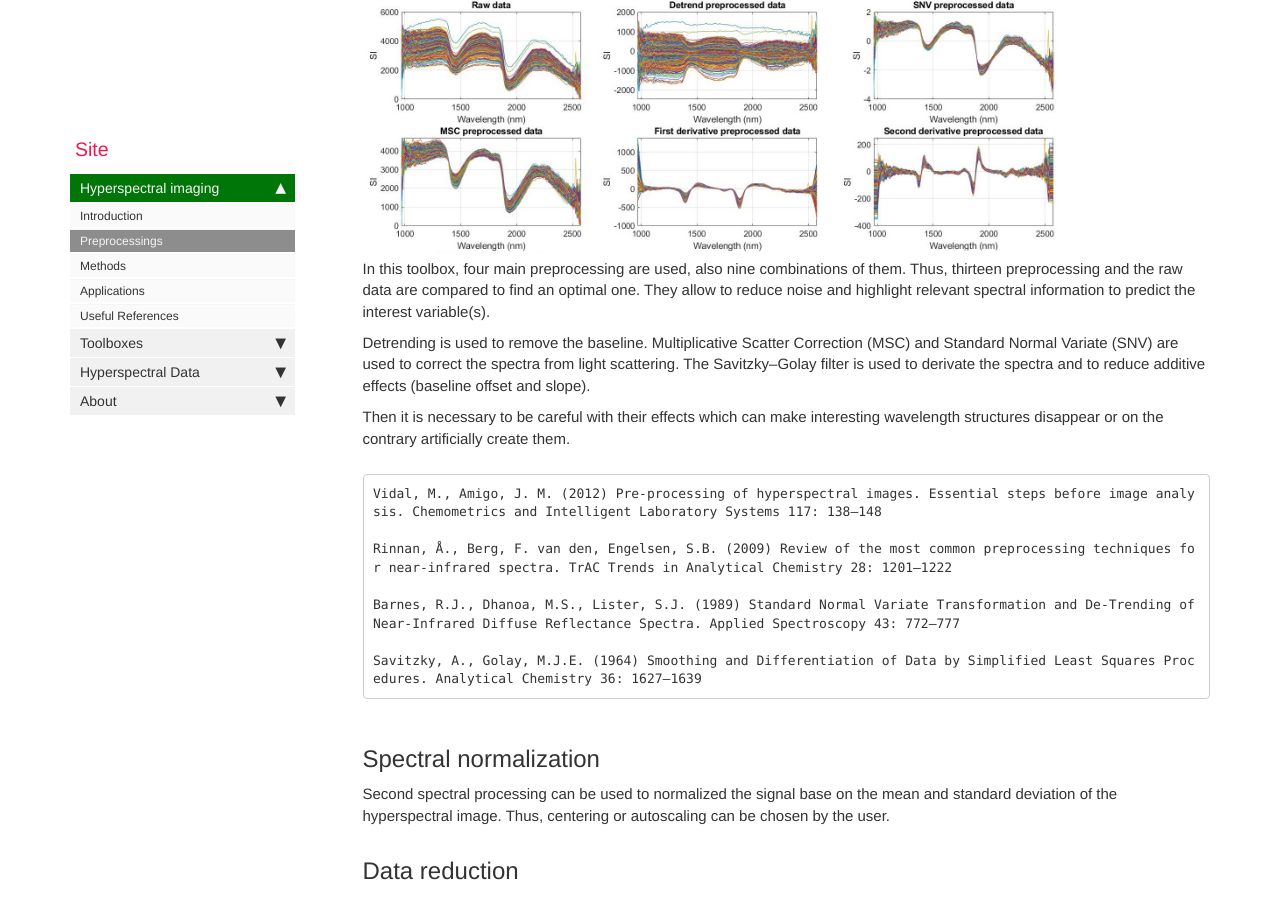
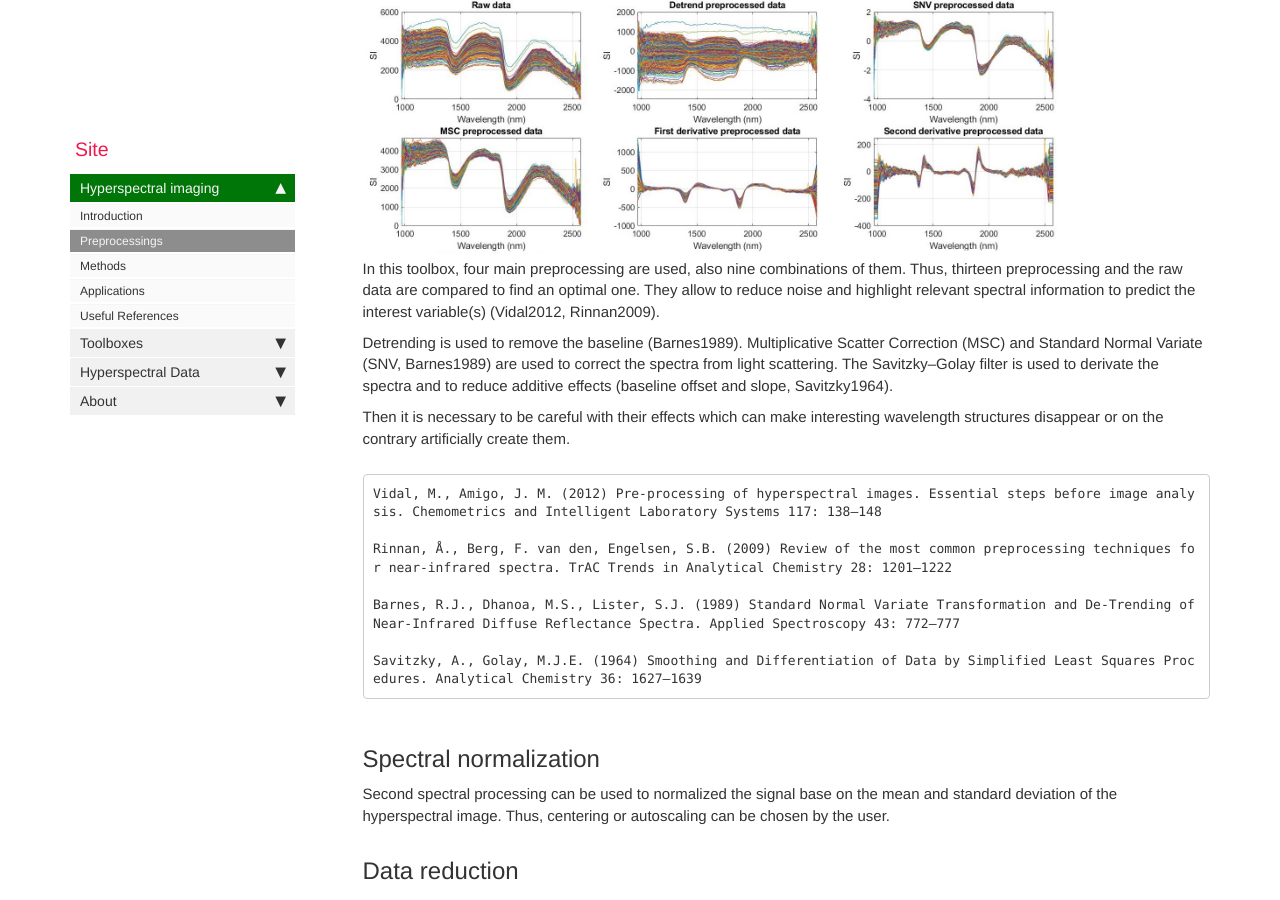
Before and after one commit to JacqKevin/JacqKevin.github.io, a Jekyll site: the page built from pages/Hyperspectral/Preprocessing.md, in a window 1280 px wide and 900 px high, scrolled down 699 px. Built offline with Jekyll 4.4.1, drawn with Linux system fonts in a browser that asks for light colours; comment, search, counter and statistics services are not loaded.

Commit message:
Update Preprocessing.md

```diff
--- a/pages/Hyperspectral/Preprocessing.md
+++ b/pages/Hyperspectral/Preprocessing.md
@@ -16,9 +16,9 @@ According to Beer-Lambert law, the chemical concentration of a compound is relat
 
 {% include image.html file="Preprocessing.jpg" %}
 
-In this toolbox, four main preprocessing are used, also nine combinations of them. Thus, thirteen preprocessing and the raw data are compared to find an optimal one. They allow to reduce noise and highlight relevant spectral information to predict the interest variable(s).
+In this toolbox, four main preprocessing are used, also nine combinations of them. Thus, thirteen preprocessing and the raw data are compared to find an optimal one. They allow to reduce noise and highlight relevant spectral information to predict the interest variable(s) (Vidal2012, Rinnan2009).
 
-Detrending is used to remove the baseline. Multiplicative Scatter Correction (MSC) and Standard Normal Variate (SNV) are used to correct the spectra from light scattering. The Savitzky–Golay filter is used to derivate the spectra and to reduce additive effects (baseline offset and slope).
+Detrending is used to remove the baseline (Barnes1989). Multiplicative Scatter Correction (MSC) and Standard Normal Variate (SNV, Barnes1989) are used to correct the spectra from light scattering. The Savitzky–Golay filter is used to derivate the spectra and to reduce additive effects (baseline offset and slope, Savitzky1964).
 
 Then it is necessary to be careful with their effects which can make interesting wavelength structures disappear or on the contrary artificially create them.
 
```
